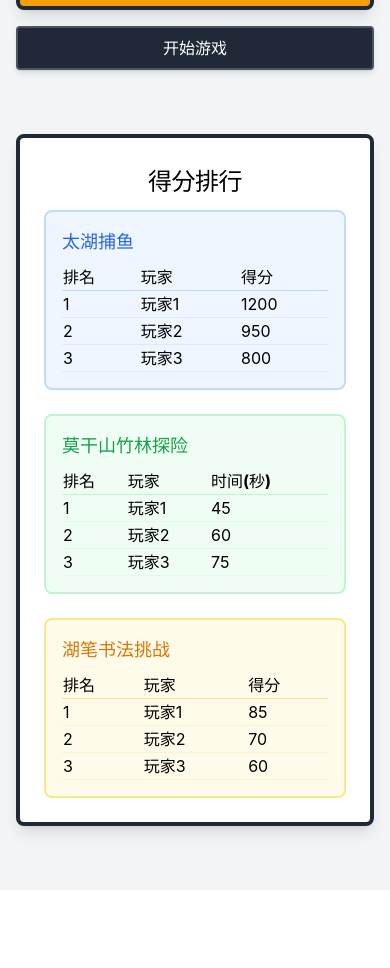
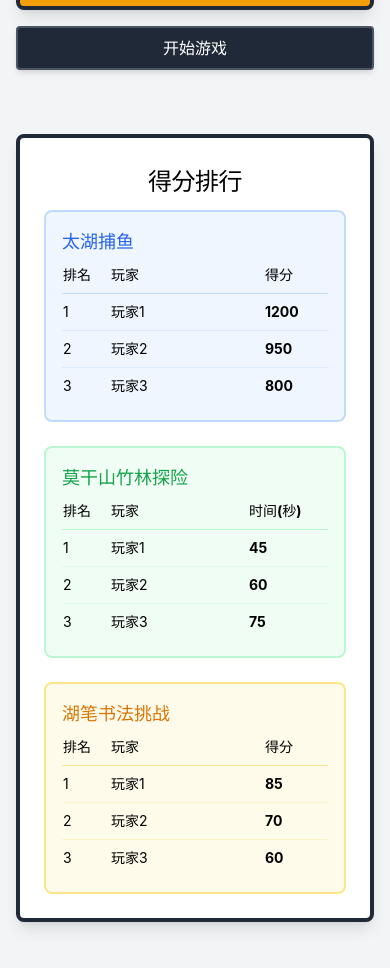
Before and after one commit to YeatsLiao/huzhou-playbox, a React (Vite) app: page /maze in a window 390 px wide. Shown: the part 974-1942 px from the top of the page. Before the commit the page ends 1864 px from the top, so only its background shows below. Built offline with nearby package versions, Linux system fonts and the light colour scheme.

Commit message:
fix: resolve calligraphy issues and enhance leaderboard

```diff
--- a/src/pages/CalligraphyGame.tsx
+++ b/src/pages/CalligraphyGame.tsx
@@ -227,17 +227,23 @@ export default function CalligraphyGame() {
         const totalPixels = canvas.width * canvas.height;
         const coverage = (blackPixels / totalPixels) * 100;
 
-        // 计算得分（0-100）- 更宽松的计算方式
-        let calculatedScore = Math.min(Math.round(coverage * 4), 100);
+        // 计算得分（0-100）- 根据实际黑像素面积动态计算，避免全保底
+        // 一些非常简单的字黑像素覆盖率可能只有 5% 到 10%，复杂字可能 20%
+        // 我们动态放大，但如果不写字就是0分
+        let calculatedScore = 0;
 
-        // 确保最低分数
-        calculatedScore = Math.max(calculatedScore, 60);
+        if (strokes.length > 0) {
+          calculatedScore = Math.min(Math.round(coverage * 8), 98);
+          // 稍微加点随机性，模拟"书法意境"
+          calculatedScore += Math.floor(Math.random() * 5);
+          calculatedScore = Math.min(calculatedScore, 100);
 
-        // 根据笔画数量调整得分 - 更宽松
-        if (strokes.length < 1) {
-          calculatedScore = Math.max(calculatedScore - 20, 50);
-        } else if (strokes.length > 15) {
-          calculatedScore = Math.max(calculatedScore - 10, 50);
+          // 根据笔画数量调整得分
+          if (strokes.length < 1) {
+            calculatedScore = 0;
+          } else if (strokes.length > 15) {
+            calculatedScore = Math.max(calculatedScore - 10, 10);
+          }
         }
 
         setScore(calculatedScore);
@@ -320,8 +326,8 @@ export default function CalligraphyGame() {
       </div>
 
       {/* 游戏区域 */}
-      <div className="w-full pt-20 pb-10">
-        <div className="flex flex-col items-center">
+      <div className="w-full pt-20 pb-10 min-h-screen flex flex-col">
+        <div className="flex flex-col items-center flex-1 w-full max-w-4xl mx-auto px-2">
           {/* 游戏说明和名诗 */}
           {!gameOver && (
             <div className="bg-white rounded-lg border-4 border-gray-800 shadow-lg p-6 mb-4 w-full max-w-4xl text-center">
@@ -348,11 +354,11 @@ export default function CalligraphyGame() {
           )}
 
           {/* 画布 */}
-          <div className="border-4 border-gray-800 bg-white p-4 mb-6 w-full mx-4 max-w-4xl">
-            <div className="relative" style={{ height: '60vh' }}>
+          <div className="border-4 border-gray-800 bg-white p-2 md:p-4 mb-6 w-[95%] md:w-full mx-auto max-w-4xl shrink-0">
+            <div className="relative w-full aspect-square md:aspect-video max-h-[50vh]">
               <canvas
                 ref={canvasRef}
-                className="border-2 border-gray-300 bg-[#F5E6D3] cursor-crosshair w-full h-full"
+                className="border-2 border-gray-300 bg-[#F5E6D3] cursor-crosshair w-full h-full block touch-none"
                 onMouseDown={startDrawing}
                 onMouseMove={draw}
                 onMouseUp={stopDrawing}
@@ -365,31 +371,31 @@ export default function CalligraphyGame() {
           </div>
 
           {/* 控制按钮 */}
-          <div className="flex flex-wrap justify-center space-x-4 mb-6 w-full max-w-4xl">
+          <div className="flex flex-wrap justify-center gap-3 mb-6 w-full max-w-4xl px-4">
             <button
-              className="bg-amber-500 hover:bg-amber-700 text-white font-bold py-2 px-6 rounded border-2 border-amber-700"
+              className="bg-amber-500 hover:bg-amber-700 text-white font-bold py-2 px-4 md:px-6 rounded border-2 border-amber-700 text-sm md:text-base flex-1 min-w-[100px]"
               onClick={clearCanvas}
             >
               重写
             </button>
             <button
-              className="bg-blue-500 hover:bg-blue-700 text-white font-bold py-2 px-6 rounded border-2 border-blue-700"
+              className="bg-blue-500 hover:bg-blue-700 text-white font-bold py-2 px-4 md:px-6 rounded border-2 border-blue-700 text-sm md:text-base flex-1 min-w-[100px]"
               onClick={calculateScore}
               disabled={gameOver}
             >
               评分
             </button>
             <button
-              className="bg-green-500 hover:bg-green-700 text-white font-bold py-2 px-6 rounded border-2 border-green-700"
+              className="bg-green-500 hover:bg-green-700 text-white font-bold py-2 px-4 md:px-6 rounded border-2 border-green-700 text-sm md:text-base flex-1 min-w-[100px]"
               onClick={saveWork}
             >
               保存作品
             </button>
             <button
-              className="bg-purple-500 hover:bg-purple-700 text-white font-bold py-2 px-6 rounded border-2 border-purple-700"
+              className="bg-purple-500 hover:bg-purple-700 text-white font-bold py-2 px-4 md:px-6 rounded border-2 border-purple-700 text-sm md:text-base flex-1 min-w-[100px]"
               onClick={restartGame}
             >
-              随机选字
+              换字
             </button>
           </div>
 
--- a/src/pages/Home.tsx
+++ b/src/pages/Home.tsx
@@ -87,75 +87,84 @@ export default function Home() {
         </div>
 
         {/* 得分排行区域 */}
-        <div className="bg-white rounded-lg border-4 border-gray-800 shadow-lg p-6 mb-8">
+        <div className="bg-white rounded-lg border-4 border-gray-800 shadow-lg p-6 mb-8 overflow-x-auto">
           <h2 className="text-2xl font-bold mb-4 text-center pixel-text">得分排行</h2>
 
-          <div className="grid grid-cols-1 md:grid-cols-3 gap-6">
+          <div className="flex flex-col md:flex-row gap-6 min-w-min">
             {/* 太湖捕鱼排行 */}
-            <div className="bg-blue-50 rounded-lg p-4 border-2 border-blue-200">
+            <div className="bg-blue-50 rounded-lg p-4 border-2 border-blue-200 flex-1 min-w-[280px]">
               <h3 className="text-lg font-bold mb-2 text-blue-600">太湖捕鱼</h3>
-              <table className="w-full">
+              <table className="w-full text-sm md:text-base">
                 <thead>
                   <tr className="border-b border-blue-200">
-                    <th className="text-left">排名</th>
-                    <th className="text-left">玩家</th>
-                    <th className="text-left">得分</th>
+                    <th className="text-left pb-2 w-12">排名</th>
+                    <th className="text-left pb-2">玩家</th>
+                    <th className="text-left pb-2 w-16">得分</th>
                   </tr>
                 </thead>
                 <tbody>
-                  {scores.fishing.slice(0, 3).map((score: any, index: number) => (
-                    <tr key={index} className="border-b border-blue-100">
-                      <td>{index + 1}</td>
-                      <td>{score.name}</td>
-                      <td>{score.score}</td>
+                  {scores.fishing.slice(0, 5).map((score: any, index: number) => (
+                    <tr key={index} className="border-b border-blue-100 last:border-0">
+                      <td className="py-2">{index + 1}</td>
+                      <td className="py-2 truncate max-w-[100px]">{score.name}</td>
+                      <td className="py-2 font-bold">{score.score}</td>
                     </tr>
                   ))}
+                  {scores.fishing.length === 0 && (
+                    <tr><td colSpan={3} className="text-center py-4 text-gray-500">暂无数据</td></tr>
+                  )}
                 </tbody>
               </table>
             </div>
 
             {/* 莫干山竹林探险排行 */}
-            <div className="bg-green-50 rounded-lg p-4 border-2 border-green-200">
+            <div className="bg-green-50 rounded-lg p-4 border-2 border-green-200 flex-1 min-w-[280px]">
               <h3 className="text-lg font-bold mb-2 text-green-600">莫干山竹林探险</h3>
-              <table className="w-full">
+              <table className="w-full text-sm md:text-base">
                 <thead>
                   <tr className="border-b border-green-200">
-                    <th className="text-left">排名</th>
-                    <th className="text-left">玩家</th>
-                    <th className="text-left">时间(秒)</th>
+                    <th className="text-left pb-2 w-12">排名</th>
+                    <th className="text-left pb-2">玩家</th>
+                    <th className="text-left pb-2 w-20">时间(秒)</th>
                   </tr>
                 </thead>
                 <tbody>
-                  {scores.maze.slice(0, 3).map((score: any, index: number) => (
-                    <tr key={index} className="border-b border-green-100">
-                      <td>{index + 1}</td>
-                      <td>{score.name}</td>
-                      <td>{score.time}</td>
+                  {scores.maze.slice(0, 5).map((score: any, index: number) => (
+                    <tr key={index} className="border-b border-green-100 last:border-0">
+                      <td className="py-2">{index + 1}</td>
+                      <td className="py-2 truncate max-w-[100px]">{score.name}</td>
+                      <td className="py-2 font-bold">{score.time}</td>
                     </tr>
                   ))}
+                  {scores.maze.length === 0 && (
+                    <tr><td colSpan={3} className="text-center py-4 text-gray-500">暂无数据</td></tr>
+                  )}
                 </tbody>
               </table>
             </div>
 
             {/* 湖笔书法挑战排行 */}
-            <div className="bg-amber-50 rounded-lg p-4 border-2 border-amber-200">
+            <div className="bg-amber-50 rounded-lg p-4 border-2 border-amber-200 flex-1 min-w-[280px]">
               <h3 className="text-lg font-bold mb-2 text-amber-600">湖笔书法挑战</h3>
-              <table className="w-full">
+              <table className="w-full text-sm md:text-base">
                 <thead>
                   <tr className="border-b border-amber-200">
-                    <th className="text-left">排名</th>
-                    <th className="text-left">玩家</th>
-                    <th className="text-left">得分</th>
+                    <th className="text-left pb-2 w-12">排名</th>
+                    <th className="text-left pb-2">玩家</th>
+                    <th className="text-left pb-2 w-16">得分</th>
                   </tr>
                 </thead>
                 <tbody>
-                  {scores.calligraphy.slice(0, 3).map((score: any, index: number) => (
-                    <tr key={index} className="border-b border-amber-100">
-                      <td>{index + 1}</td>
-                      <td>{score.name}</td>
-                      <td>{score.score}</td>
+                  {scores.calligraphy.slice(0, 5).map((score: any, index: number) => (
+                    <tr key={index} className="border-b border-amber-100 last:border-0">
+                      <td className="py-2">{index + 1}</td>
+                      <td className="py-2 truncate max-w-[100px]">{score.name}</td>
+                      <td className="py-2 font-bold">{score.score}</td>
                     </tr>
                   ))}
+                  {scores.calligraphy.length === 0 && (
+                    <tr><td colSpan={3} className="text-center py-4 text-gray-500">暂无数据</td></tr>
+                  )}
                 </tbody>
               </table>
             </div>
```
